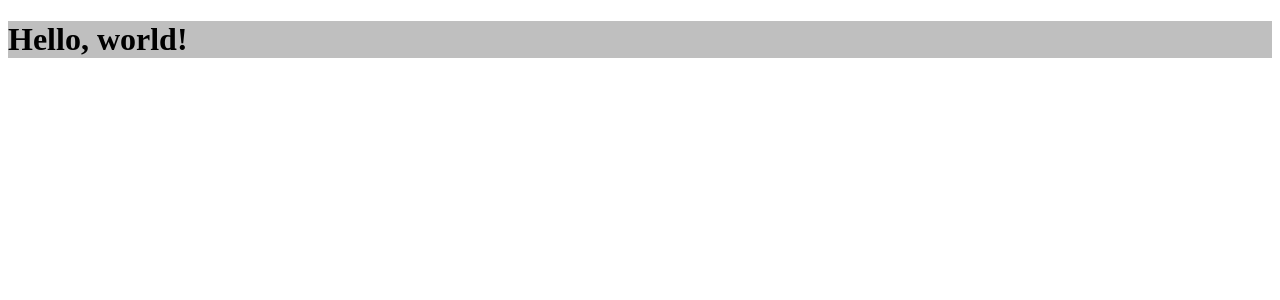
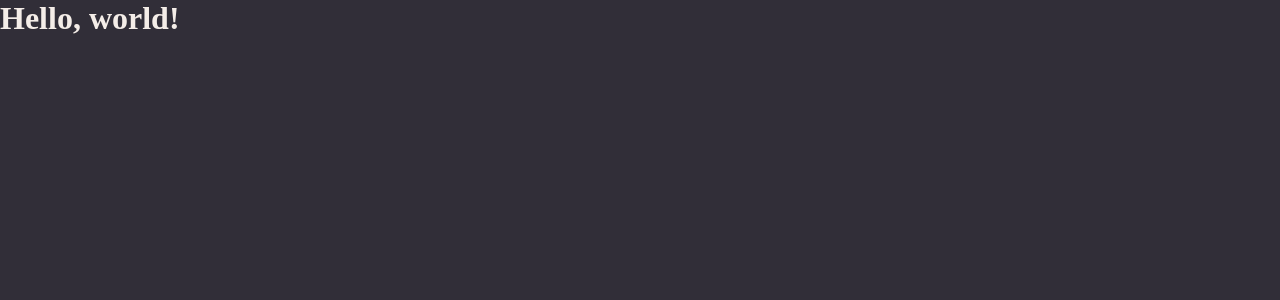
Before and after one commit to lucaslirah/Rocketsnotes, a React (Vite) app: page / in a window 1280 px wide. Shown: the top 300 px of the page. Built offline with nearby package versions, Linux system fonts and the light colour scheme.

Commit message:
applying createGlobalStyles from styled-components

```diff
--- a/src/main.jsx
+++ b/src/main.jsx
@@ -1,9 +1,15 @@
 import React from 'react'
 import ReactDOM from 'react-dom/client'
+import { ThemeProvider } from "styled-components"
+import GlobalStyles from './styles/global'
+import theme from './styles/theme'
 import { Details } from './pages/Details'
 
 ReactDOM.createRoot(document.getElementById('root')).render(
   <React.StrictMode>
-    <Details />
+    <ThemeProvider theme={ theme }>
+      <GlobalStyles/>
+        <Details/>
+    </ThemeProvider>
   </React.StrictMode>,
 )
--- a/src/pages/Details/index.jsx
+++ b/src/pages/Details/index.jsx
@@ -1,4 +1,4 @@
-import {Container} from "./styles.js"
+import { Container } from "./styles.js"
 export function Details() {
 
   return (
--- a/src/pages/Details/styles.js
+++ b/src/pages/Details/styles.js
@@ -1,5 +1,4 @@
 import styled from 'styled-components'
 
 export const Container = styled.div`
-    background-color: #7777;
 `
--- /dev/null
+++ b/src/styles/global.js
@@ -0,0 +1,27 @@
+import { createGlobalStyle } from "styled-components"
+
+export default createGlobalStyle`
+    *{
+        margin: 0;
+        padding: 0;
+        box-sizing: border-box;
+    }
+
+    body{
+        background-color: ${({theme}) => theme.COLORS.BACKGROUND_800};
+        color: ${({theme}) => theme.COLORS.WHITE};
+    }
+
+    a{
+        text-decoration: none;
+    }
+
+    button, a{
+        cursor: pointer;
+        transition: .2s;
+    }
+
+    button:hover, a:hover{
+        filter: brightness(0.9);
+    }
+`
--- /dev/null
+++ b/src/styles/theme.js
@@ -0,0 +1,15 @@
+export default {
+    COLORS: {
+      BACKGROUND_900: "#232129",
+      BACKGROUND_800: "#312E38",
+      BACKGROUND_700: "#3E3B47",
+
+      WHITE: "#F4EDE8",
+      ORANGE: "#FF9000",
+
+      GRAY_100: "#999591",
+      GRAY_300: "#666360",
+
+      RED: "#FF002E"
+    }
+  }
```
